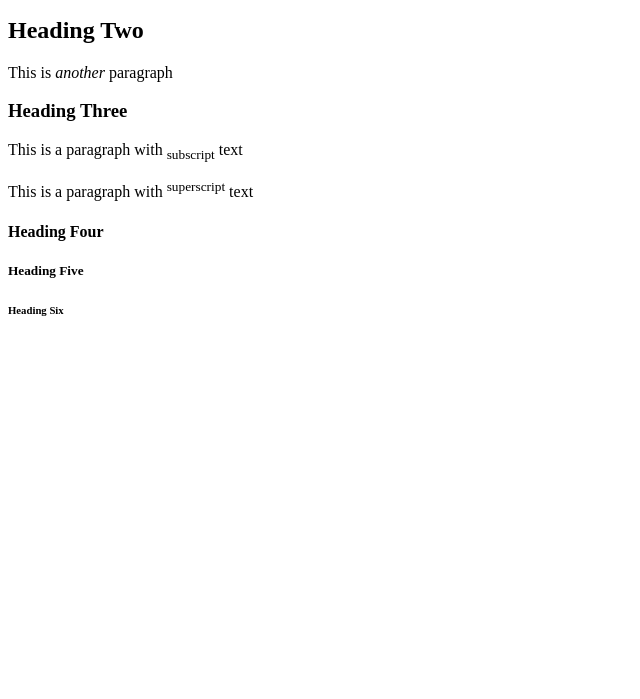
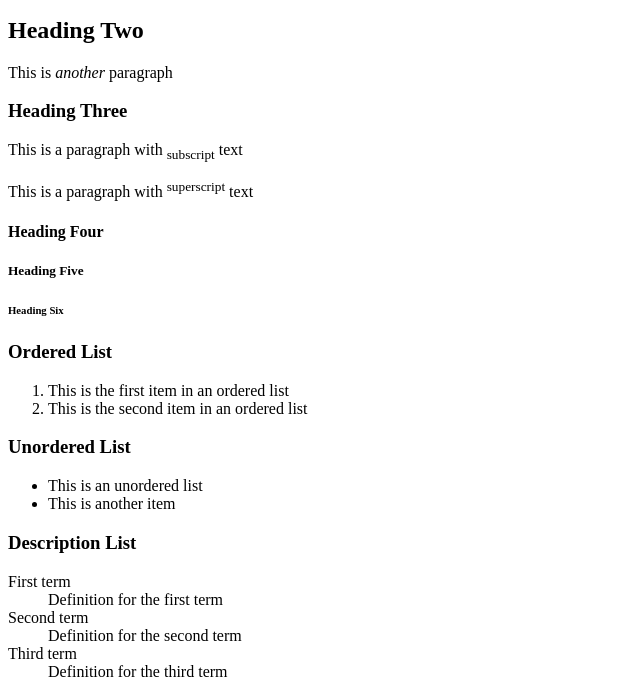
Before and after one commit to XavierFaulkner/html-structure, a plain HTML site: page index.html in a window 1280 px wide. Shown: the part 101-800 px from the top of the page, without its empty margins (0-640 px from the left). Drawn offline with Linux system fonts and the light colour scheme.

Commit message:
updated index.html

```diff
--- a/index.html
+++ b/index.html
@@ -17,5 +17,29 @@
     <h4>Heading Four</h4>
     <h5>Heading Five</h5>
     <h6>Heading Six</h6>
+
+    <h3>Ordered List</h3>
+    <ol>
+      <li>This is the first item in an ordered list</li>
+      <li>This is the second item in an ordered list</li>
+    </ol>
+
+    <h3>Unordered List</h3>
+    <ul>
+      <li>This is an unordered list</li>
+      <li>This is another item</li>
+    </ul>
+
+    <h3>Description List</h3>
+    <dl>
+      <dt>First term</dt>
+      <dd>Definition for the first term</dd>
+
+      <dt>Second term</dt>
+      <dd>Definition for the second term</dd>
+
+      <dt>Third term</dt>
+      <dd>Definition for the third term</dd>
+    </dl>
   </body>
 </html>
```
